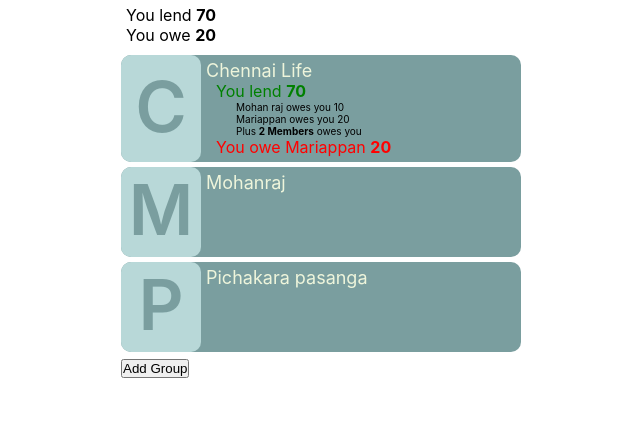
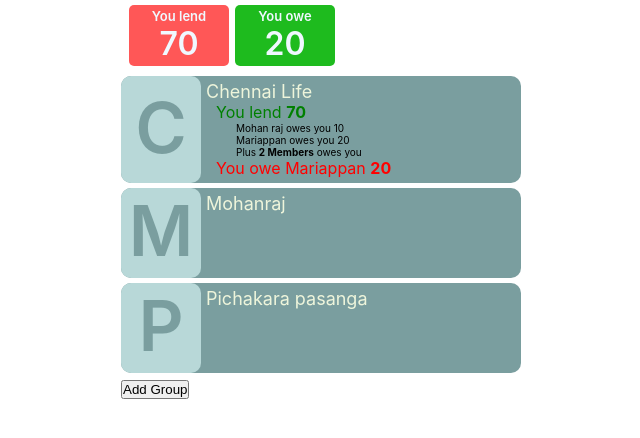
Before and after one commit to selva-thayalan/expense-buddy, a React (Create React App) app: page / in a window 1280 px wide. Shown: the top 438 px of the page, without its empty margins (319-959 px from the left). Built offline with nearby package versions, Linux system fonts and the light colour scheme.

Commit message:
Changed the design for total split overview

```diff
--- a/src/pages/Home.tsx
+++ b/src/pages/Home.tsx
@@ -111,10 +111,10 @@ const Home = () => {
             });
         });
         if(totalLend > 0){
-            elements.push(<li>You lend <b>{totalLend}</b></li>);
+            elements.push(<li className="total-split-overview-card lend-card">You lend <p className="split-amount">{totalLend}</p></li>);
         }
         if(totalBorrow > 0){
-            elements.push(<li>You owe <b>{totalBorrow}</b></li>);
+            elements.push(<li className="total-split-overview-card owe-card">You owe <p className="split-amount">{totalBorrow}</p></li>);
         }
         return elements;
     }
--- a/src/styles/Home.scss
+++ b/src/styles/Home.scss
@@ -1,3 +1,24 @@
+.total-split-overview-card {
+    width: 100px;
+    display: inline-block;
+    font-size: small;
+    text-align: center;
+    color: aliceblue;
+    padding: 3px 15px;
+    margin: 0px 3px;
+    border-radius: 5px;
+    font-weight: 600;
+    &.lend-card{
+        background-color: rgb(255, 87, 87);
+    }
+    &.owe-card{
+        background-color: rgb(30, 187, 30);
+    }
+    .split-amount{
+        font-size: xx-large;
+    }
+}
+
 .split-list{
     padding: 5px 0px;
     color: var(--asset-color);
```
